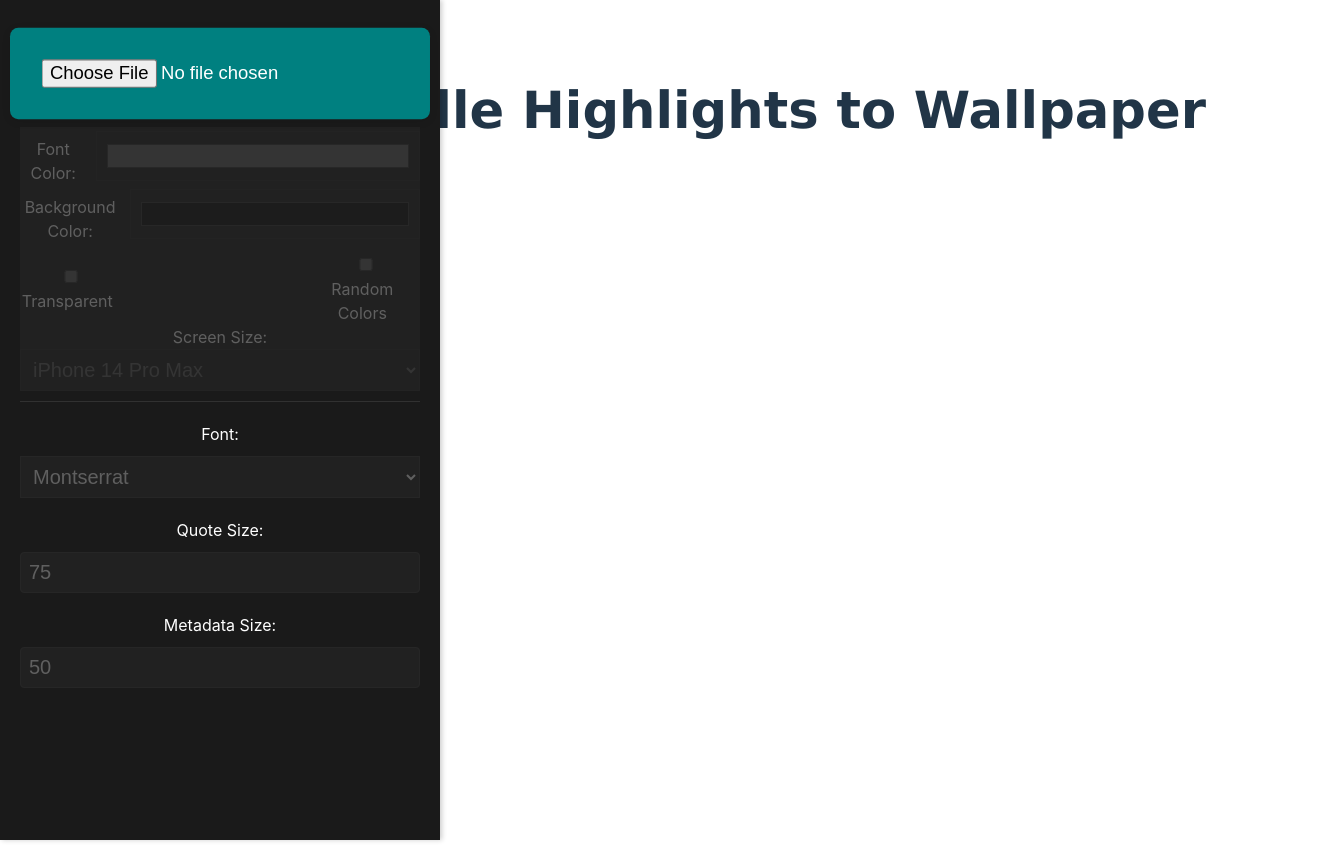
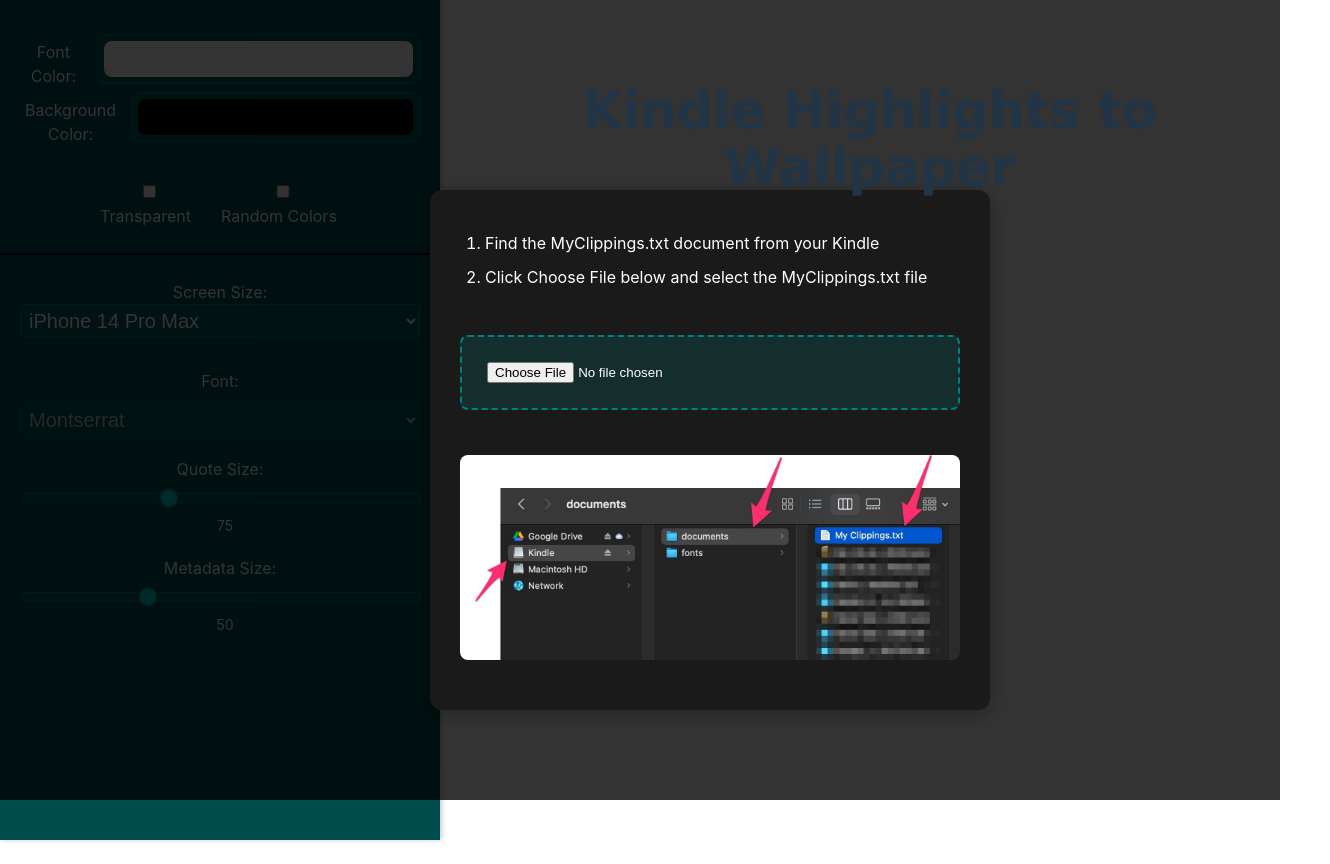
Before and after one commit to SatpalKaler/kindle-quotes, a React (Vite) app: page / in a window 1280 px wide. Shown: the whole page, 1330 px wide, since content can reach past the window. Built offline with nearby package versions, Linux system fonts and the light colour scheme.

Commit message:
major frontend change

```diff
--- a/index.html
+++ b/index.html
@@ -5,6 +5,7 @@
     <link rel="icon" type="image/svg+xml" href="src/assets/quotes.png" />
     <meta name="viewport" content="width=device-width, initial-scale=1.0" />
     <title>Kindle Quotes Wallpaper</title>
+    <link href="https://fonts.googleapis.com/css2?family=Playfair+Display&family=Merriweather&family=Lora&display=swap" rel="stylesheet">
   </head>
   <body>
     <div id="root"></div>
--- a/src/App.css
+++ b/src/App.css
@@ -54,10 +54,10 @@
   left: 0;
   top: 0;
   height: 100vh;
-  background-color: #1a1a1a;
+  background-color: rgb(0, 77, 77);
   padding: 20px;
   box-shadow: 2px 0 5px rgba(0, 0, 0, 0.2);
-  z-index: 100;
+  z-index: 800;
 }
 
 .highlights-container {
@@ -134,14 +134,33 @@
 .control-group select,
 .control-group button {
   color: rgb(255, 255, 255);
+  background: rgba(0, 128, 128, 0.2);
+  border: 1px solid teal;
   width: 100%;
   font-size: 20px;
-  padding: 8px;
+  padding: 5px;
   box-sizing: border-box;
 }
 
 .control-group input[type="color"] {
   height: 50px;
+  border-radius: 7px;
+  padding: 2px;
+}
+
+.control-group input[type="color"]::-webkit-color-swatch-wrapper {
+  padding: 4px;
+}
+
+.control-group input[type="color"]::-webkit-color-swatch {
+  border-radius: 8px;
+  border: none;
+}
+
+/* For Firefox */
+.control-group input[type="color"]::-moz-color-swatch {
+  border-radius: 4px;
+  border: none;
 }
 
 .card-header button {
@@ -205,26 +224,16 @@
 .control-layer {
   width: 100%;
   padding: 10px 0;
-  border-bottom: 1px solid rgba(255, 255, 255, 0.1);
   display: flex;
   flex-direction: column;
   gap: 15px;
+  position: relative;
+  z-index: 1;
+  border-bottom: 1px solid rgba(0, 255, 255, 0.1);
 }
 
 .control-layer:last-child {
   border-bottom: none;
-}
-
-.export-popup {
-  position: fixed;
-  bottom: 20px;
-  right: 20px;
-  background-color: white;
-  padding: 15px;
-  border-radius: 8px;
-  box-shadow: 0 2px 10px rgba(0,0,0,0.1);
-  z-index: 1000;
-  min-width: 200px;
 }
 
 .export-button {
@@ -244,15 +253,16 @@
 .control-group input[type="number"] {
   width: 100%;
   padding: 8px;
-  background: #333;
-  border: 1px solid #555;
+  background: rgba(0, 128, 128, 0.2);
+  border: 1px solid teal;
   border-radius: 4px;
   color: white;
 }
 
 .control-group input[type="number"]:focus {
   outline: none;
-  border-color: teal;
+  border-color: #00b3b3;
+  background: rgba(0, 128, 128, 0.3);
 }
 
 /* Add some breathing room between font controls */
@@ -263,11 +273,14 @@
 }
 
 .centered-header {
-  width: 128%;
+  width: calc(100% - 400px);
   padding: 1rem 0;
   margin-bottom: 1rem;
+  margin-left: 430px;
   text-align: center;
   font-family: 'Verdana', sans-serif;
+  position: relative;
+  z-index: 1000;
 }
 
 .main-content {
@@ -281,7 +294,7 @@
   grid-template-columns: repeat(3, 1fr);
   gap: 20px;
   padding: 20px;
-  margin-left: 300px;
+  margin-left: 400px;
 }
 
 /* Adjust the export popup to not interfere with the grid */
@@ -317,7 +330,7 @@
   background: #00ff77;
   color: black;
   border: none;
-  padding: 10px 20px;
+  padding: 1px 2px;
   border-radius: 4px;
   cursor: pointer;
   font-weight: bold;
@@ -376,68 +389,171 @@
   cursor: not-allowed;
 }
 
-.disabled-controls,
-.disabled-controls input,
-.disabled-controls select,
-.disabled-controls input[type="number"],
-.disabled-controls select {
-  opacity: 0.3;
-  pointer-events: none;
-  background-color: #333; /* Maintains dark theme */
-  border-color: #444;
-}
 
-/* Override any existing styles */
-.control-group input[type="number"]:disabled,
-.control-group select:disabled {
-  opacity: 0.3;
-  pointer-events: none;
-  background-color: #333;
-  border-color: #444;
-}
 
 .file-upload-container {
   transition: all 0.3s ease;
+  z-index: 1000;
 }
 
 .file-upload-container.prominent {
-  transform: scale(1.05);
+  transform: scale(1.01);
   background-color: teal;
   font-weight: bold;
   padding: 20px;
-  border-radius: 8px;
+  z-index: 1000;
+  border-radius: 3px;
   box-shadow: 0 2px 8px rgba(0,0,0,0.1);
 }
 
 .file-upload-container.prominent input[type="file"] {
   font-size: 1.1em;
   padding: 10px;
+  z-index: 1000;
 }
 
-/* Remove white border from Ko-fi widget */
-iframe[data-ko-fi],
-iframe[title="Ko-fi Button"],
-#kofi-iframe-wrapper,
-.floating-chat-kofi-popup-widget {
-  background: transparent !important;
-  border: none !important;
-  box-shadow: none !important;
-  outline: none !important;
-  margin: 0 !important;
-  padding: 0 !important;
+
+.instructions-overlay {
+  position: fixed;
+  top: 50%;
+  left: 50%;
+  right: 0;
+  bottom: 0;
+  background: rgba(0, 0, 0, .8);
+  display: flex;
+  justify-content: center;
+  align-items: center;
+  z-index: 900;
+  transform: translate(-50%, -50%);
+  width: 100%;
+  height: 100%;
 }
 
-.floating-chat-kofi-popup-iframe,
-#floating-chat-kofi-popup-iframe,
-.floating-chat-kofi-popup-widget {
-  background: transparent !important;
-  border: none !important;
-  box-shadow: none !important;
+.instructions-modal {
+  background: #1a1a1a;
+  padding: 30px;
+  border-radius: 12px;
+  max-width: 500px;
+  width: 90%;
+  box-shadow: 0 4px 20px rgba(0, 0, 0, 0.3);
+  position: relative;
+  top: 50px;
+  left: 70px;
+  transform: none;
+  display: flex;
+  flex-direction: column;
+  gap: 20px;
 }
 
-/* Target any wrapper divs that Ko-fi might create */
-div[id^="kofi-"] {
-  background: transparent !important;
-  border: none !important;
-  box-shadow: none !important;
+.instructions-modal img {
+  width: 100%;
+  border-radius: 8px;
+  margin-bottom: 20px;
 }
+
+.instructions-modal ol {
+  text-align: left;
+  margin: 0;
+  padding-left: 25px;
+  color: #fff;
+}
+
+.instructions-modal li {
+  margin: 12px 0;
+  line-height: 1.4;
+}
+
+.divider {
+  border: .5px solid #000000;
+  margin: 25px 0;
+  width: 114.8%;
+  margin-left: -10%;
+}
+
+.file-upload-container {
+  background: rgba(0, 128, 128, 0.2);
+  padding: 15px;
+  border-radius: 8px;
+  margin: 15px 0;
+  border: 2px dashed teal;
+  transition: all 0.3s ease;
+}
+
+.file-upload-container:hover {
+  background: rgba(0, 128, 128, 0.3);
+  border-color: #00b3b3;
+}
+
+.file-upload-container input[type="file"] {
+  width: 100%;
+  padding: 10px;
+  color: white;
+  cursor: pointer;
+}
+
+.instruction-image {
+  width: 100%;
+  border-radius: 8px;
+  margin-top: 10px;
+}
+
+.control-group select,
+.control-group input {
+  background: rgba(0, 128, 128, 0.2);
+  border: 1px solid teal;
+  border-radius: 4px;
+  color: white;
+  width: 100%;
+  padding: 4px;
+}
+
+.control-group select:focus,
+.control-group input:focus {
+  outline: none;
+  border-color: #00b3b3;
+  background: rgba(0, 128, 128, 0.3);
+}
+
+.control-group select option {
+  background-color: rgb(0, 77, 77); /* Match the sidebar color */
+  color: white;
+}
+
+/* Styling for range inputs */
+.control-group input[type="range"] {
+  -webkit-appearance: none;
+  width: 100%;
+  height: 8px;
+  background: rgba(0, 128, 128, 0.2);
+  border-radius: 4px;
+  outline: none;
+  border: 1px solid teal;
+}
+
+/* Thumb styling */
+.control-group input[type="range"]::-webkit-slider-thumb {
+  -webkit-appearance: none;
+  appearance: none;
+  width: 20px;
+  height: 20px;
+  background: rgb(1, 213, 213);
+  border-radius: 50%;
+  cursor: pointer;
+  border: 2px solid teal;
+}
+
+.control-group input[type="range"]::-moz-range-thumb {
+  width: 20px;
+  height: 20px;
+  background: rgb(1, 213, 213);
+  border-radius: 50%;
+  cursor: pointer;
+  border: 2px solid teal;
+}
+
+/* Value display styling */
+.control-group span {
+  color: white;
+  margin-left: 10px;
+  font-size: 14px;
+}
--- a/src/App.tsx
+++ b/src/App.tsx
@@ -7,14 +7,6 @@
 import './App.css';
 import ExportModal from './components/ExportModal';
 import { DeviceWarning } from './components/DeviceWarning';
-
-declare global {
-  interface Window {
-    kofiWidgetOverlay: {
-      draw: (userId: string, options: object) => void;
-    };
-  }
-}
 
 function App() {
   const [highlights, setHighlights] = useState<Highlight[]>([]);
@@ -33,31 +25,6 @@
   const [useRandomColors, setUseRandomColors] = useState(false);
   const [randomColorMap, setRandomColorMap] = useState<{[key: number]: string}>({});
   const [hasFileUploaded, setHasFileUploaded] = useState(false);
-
-  useEffect(() => {
-    const script = document.createElement('script');
-    script.src = 'https://storage.ko-fi.com/cdn/scripts/overlay-widget.js';
-    script.async = true;
-    script.onload = () => {
-
-      window.kofiWidgetOverlay.draw('satpalkaler', {
-        'type': 'floating-chat',
-        'floating-chat.donateButton.text': 'Support me',
-        'floating-chat.donateButton.background-color': '#5bc0de',
-        'floating-chat.donateButton.text-color': '#323842',
-        'floating-chat.wrapper.style.background': 'transparent'
-      });
-    };
-    document.body.appendChild(script);
-
-    return () => {
-      document.body.removeChild(script);
-      const widget = document.querySelector('iframe[data-ko-fi]');
-      if (widget && widget.parentNode) {
-        widget.parentNode.removeChild(widget);
-      }
-    };
-  }, []);
 
   const calculateContrastRatio = (color1: string, color2: string) => {
     // Convert hex to RGB
@@ -168,6 +135,25 @@
 
   return (
     <div className="App">
+      {!hasFileUploaded && (
+        <div className="instructions-overlay">
+          <div className="instructions-modal">
+            <ol>
+              <li>Find the MyClippings.txt document from your Kindle</li>
+              <li>Click Choose File below and select the MyClippings.txt file</li>
+            </ol>
+            <div className="file-upload-container">
+              <FileUpload onFileUpload={handleFileUpload} />
+            </div>
+            <img
+              src="src/assets/kindleinstruction.jpg"
+              alt="Screenshot showing MyClippings.txt location"
+              className="instruction-image"
+            />
+          </div>
+        </div>
+      )}
+
       <DeviceWarning />
       <header className="centered-header">
         <h1 className="text-center">Kindle Highlights to Wallpaper</h1>
@@ -177,10 +163,6 @@
         <div className="controls">
           <div className="control-layer">
             <div className="control-group">
-              <div className={`file-upload-container ${!hasFileUploaded ? 'prominent' : ''}`}>
-                <FileUpload onFileUpload={handleFileUpload} />
-              </div>
-
               <div className={!hasFileUploaded ? 'disabled-controls' : ''}>
                 <div style={{ display: 'flex', alignItems: 'center', gap: '10px' }}>
                   <label>Font Color:</label>
@@ -201,8 +183,8 @@
                     disabled={isTransparent}
                   />
                 </div>
-
-                <div style={{ display: 'flex', alignItems: 'center', gap: '190px' }}>
+<br></br>
+                <div style={{ display: 'flex', alignItems: 'center', gap: '10px', marginLeft: '70px' }}>
                   <label>
                     <input
                       type="checkbox"
@@ -229,6 +211,7 @@
                     Random Colors
                   </label>
                 </div>
+                <hr className="divider" />
 
                 <label>Screen Size:</label>
                 <select onChange={handleDimensionChange} value={selectedDimension.name}>
@@ -290,23 +273,25 @@
 
               <label>Quote Size:</label>
               <input
-                type="number"
+                type="range"
                 value={fontSize}
                 onChange={(e) => setFontSize(parseInt(e.target.value))}
                 min="50"
                 max="120"
                 disabled={!hasFileUploaded}
               />
+              <span>{fontSize}</span>
 
               <label>Metadata Size:</label>
               <input
-                type="number"
+                type="range"
                 value={metadataFontSize}
                 onChange={(e) => setMetadataFontSize(parseInt(e.target.value))}
                 min="20"
                 max="120"
                 disabled={!hasFileUploaded}
               />
+              <span>{metadataFontSize}</span>
             </div>
           </div>
         </div>
```
Also changed, not shown: src/assets/kindleinstruction.jpg (added).
